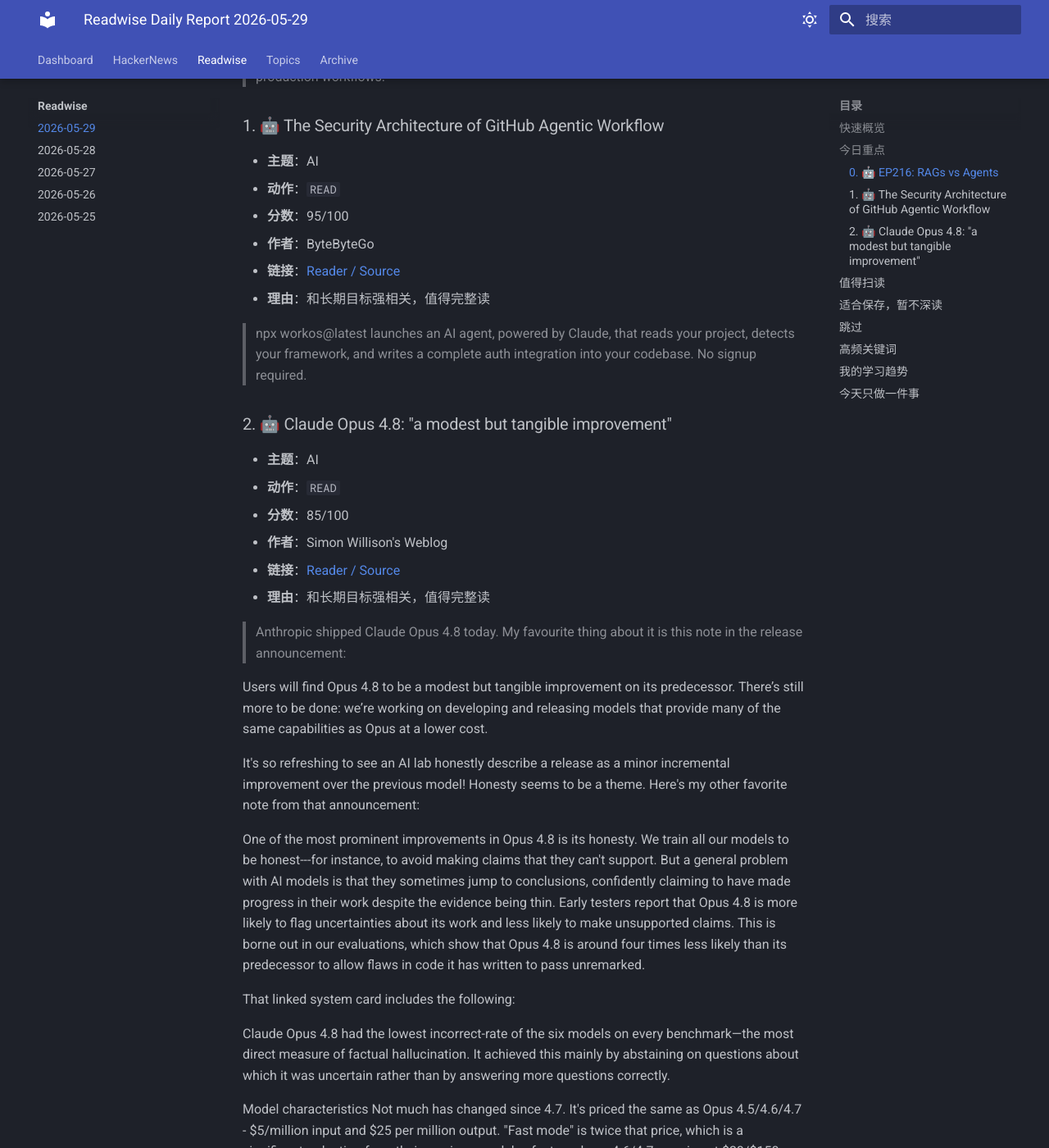
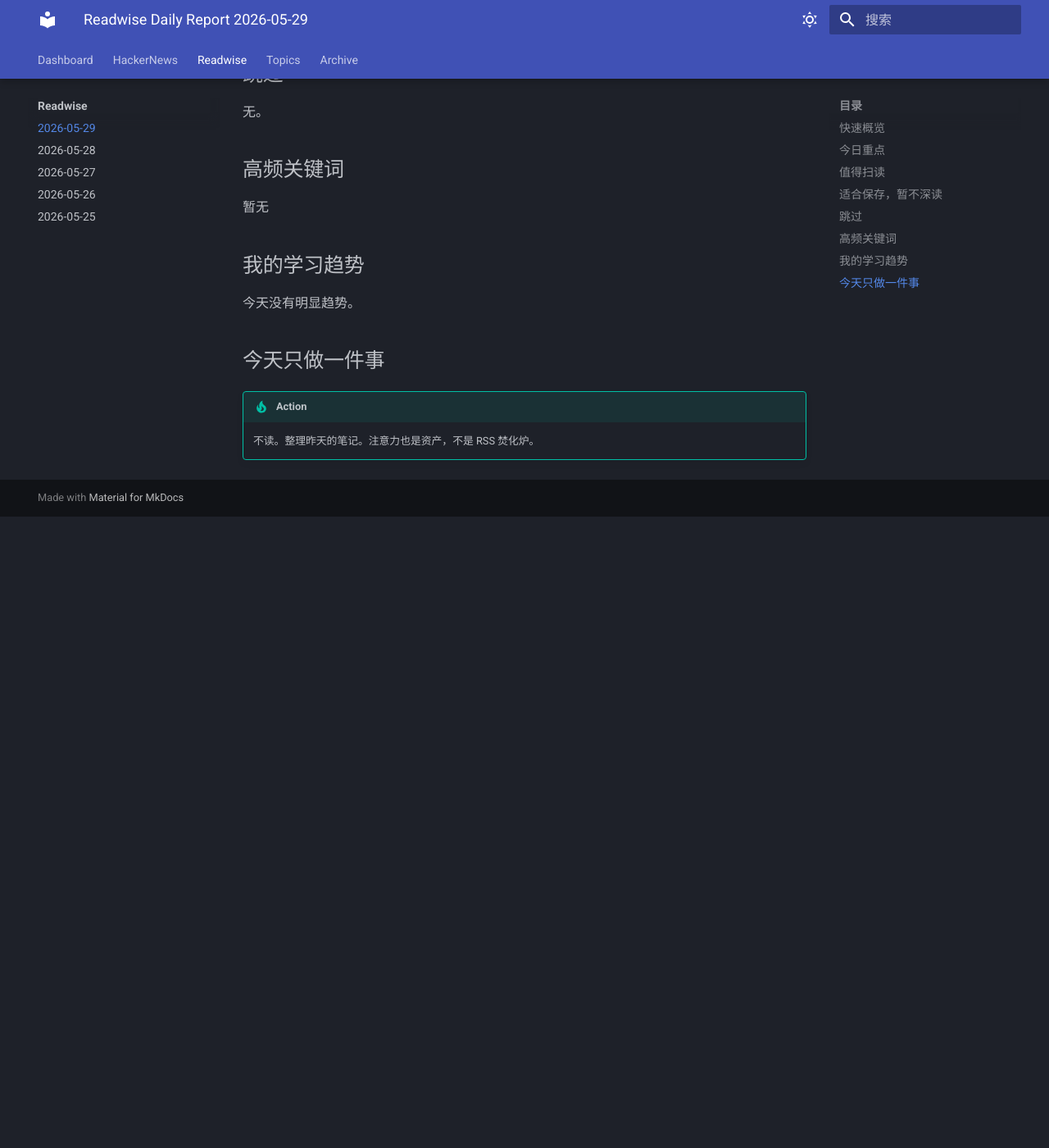
Before and after one commit to mxggle/readwise-reports, an MkDocs documentation site: the page built from docs/readwise/2026-05-29.md, in a window 1280 px wide and 1400 px high, scrolled down 960 px. Shown: the whole window at 82% size. Built offline with MkDocs 1.6.1 and Material for MkDocs 9.7.7, drawn with Linux system fonts in a browser that asks for light colours; after the commit the page ends 1590 px from its top, so only the background shows below that; some of the changed text lies outside the part shown.

Commit message:
chore: generate reports 2026-05-29

```diff
--- a/docs/readwise/2026-05-29.md
+++ b/docs/readwise/2026-05-29.md
@@ -1,7 +1,7 @@
 ---
 title: Readwise Daily Report 2026-05-29
 date: 2026-05-29
-summary: "今天的高价值内容集中在 AI、Career。最值得优先处理的是《EP216: RAGs vs Agents》。整体建议是少追新闻，多沉淀能服务求职、英语/日语学习和 AI 工程实践的材料。今天只做一件事：读完 Top 1，并写下一个可执行行动。"
+summary: "今天的高价值内容集中在 阅读。最值得优先处理的是《暂无高质量内容》。整体建议是少追新闻，多沉淀能服务求职、英语/日语学习和 AI 工程实践的材料。今天只做一件事：读完 Top 1，并写下一个可执行行动。"
 tags:
   - Readwise
   - Daily
@@ -10,7 +10,7 @@
 # Readwise Daily｜2026-05-29
 
 !!! summary "今日结论"
-    今天的高价值内容集中在 AI、Career。最值得优先处理的是《EP216: RAGs vs Agents》。整体建议是少追新闻，多沉淀能服务求职、英语/日语学习和 AI 工程实践的材料。今天只做一件事：读完 Top 1，并写下一个可执行行动。
+    今天的高价值内容集中在 阅读。最值得优先处理的是《暂无高质量内容》。整体建议是少追新闻，多沉淀能服务求职、英语/日语学习和 AI 工程实践的材料。今天只做一件事：读完 Top 1，并写下一个可执行行动。
 
 ## 快速概览
 
@@ -18,102 +18,51 @@
 
 -   :material-inbox-arrow-down: **输入**
 
-    18 条新增/更新内容
+    0 条新增/更新内容
 
 -   :material-star-four-points: **值得读**
 
-    3 条 S 级，5 条可扫读
+    0 条 S 级，0 条可扫读
 
 -   :material-tag-multiple: **主题分布**
 
-    AI: 14 · Career: 1 · Programming: 1 · Other: 2
+
 
 -   :material-clock-outline: **窗口**
 
-    2026-05-28T01:27:29.427Z → 2026-05-29T01:27:29.427Z
+    2026-05-28T01:31:03.619Z → 2026-05-29T01:31:03.619Z
 
 </div>
 
 ## 今日重点
 
-### 0. 🤖 EP216: RAGs vs Agents
-
-- **主题**：AI
-- **动作**：`READ`
-- **分数**：95/100
-- **作者**：ByteByteGo
-- **链接**：[Reader / Source](https://read.readwise.io/read/01ksar8xdk96a3maghe017c5yg)
-- **理由**：和长期目标强相关，值得完整读
-
-> We’re launching a new 2 day intensive, cohort based course called Build with Claude Code, taught by John Kim, who has trained hundreds of engineers at Meta to use Claude Code in real production workflows.
-
-### 1. 🤖 The Security Architecture of GitHub Agentic Workflow
-
-- **主题**：AI
-- **动作**：`READ`
-- **分数**：95/100
-- **作者**：ByteByteGo
-- **链接**：[Reader / Source](https://read.readwise.io/read/01kpns746fqz6ms7xq586pff0f)
-- **理由**：和长期目标强相关，值得完整读
-
-> npx workos@latest launches an AI agent, powered by Claude, that reads your project, detects your framework, and writes a complete auth integration into your codebase. No signup required.
-
-### 2. 🤖 Claude Opus 4.8: "a modest but tangible improvement"
-
-- **主题**：AI
-- **动作**：`READ`
-- **分数**：85/100
-- **作者**：Simon Willison's Weblog
-- **链接**：[Reader / Source](https://read.readwise.io/read/01ksrgsmfnhq48xjgecjjqeqft)
-- **理由**：和长期目标强相关，值得完整读
-
-> Anthropic shipped Claude Opus 4.8 today. My favourite thing about it is this note in the release announcement:
-
-Users will find Opus 4.8 to be a modest but tangible improvement on its predecessor. There’s still more to be done: we’re working on developing and releasing models that provide many of the same capabilities as Opus at a lower cost.
-
-It's so refreshing to see an AI lab honestly describe a release as a minor incremental improvement over the previous model!
-Honesty seems to be a theme. Here's my other favorite note from that announcement:
-
-One of the most prominent improvements in Opus 4.8 is its honesty. We train all our models to be honest---for instance, to avoid making claims that they can't support. But a general problem with AI models is that they sometimes jump to conclusions, confidently claiming to have made progress in their work despite the evidence being thin. Early testers report that Opus 4.8 is more likely to flag uncertainties about its work and less likely to make unsupported claims. This is borne out in our evaluations, which show that Opus 4.8 is around four times less likely than its predecessor to allow flaws in code it has written to pass unremarked.
-
-That linked system card includes the following:
-
-Claude Opus 4.8 had the lowest incorrect-rate of the six models on every benchmark—the most direct measure of factual hallucination. It achieved this mainly by abstaining on questions about which it was uncertain rather than by answering more questions correctly.
-
-Model characteristics
-Not much has changed since 4.7.
-It's priced the same as Opus 4.5/4.6/4.7 - $5/million input and $25 per million output. "Fast mode" is twice that price, which is a significant reduction from their previous models - fast mode on 4.6/4.7 remains at $30/$150. Note that fast mode is only available to organizations that are part of the research preview, "Contact your account manager to request access".
-Both the reliable knowledge cutoff and the training data cut...
+今天没有明显 S 级内容。很好，少读点垃圾也是进步。
 
 
 ## 值得扫读
 
-- **[AI] [Anthropic debuts Claude Opus 4.8, raises $65B](https://read.readwise.io/read/01ksrghqvqamcc1dxxzvqekt4z)**：有信息量，但不用深读
-- **[AI] [RAG vs. Graph RAG vs. Agentic RAG](https://read.readwise.io/read/01ksrbpqmg5mp504thwj00w2b2)**：有信息量，但不用深读
-- **[Career] [The Age of Async Agents — Cognition's Walden Yan & OpenInspect's Cole Murray](https://read.readwise.io/read/01ksqybc5034af475esy2s7r1y)**：有信息量，但不用深读
-- **[AI] [Tesla is building an Optimus Robot Factory](https://read.readwise.io/read/01ksqh6k6trcdyjnzmkk6d61f8)**：有信息量，但不用深读
-- **[AI] [I signed up for another SaaS](https://read.readwise.io/read/01ksqbnkewxjw82vvfrx5w9bmj)**：有信息量，但不用深读
+无。
+
 
 ## 适合保存，暂不深读
 
-- **[AI] [Hacker News x AI newsletter - issue #34](https://read.readwise.io/read/01ksqdbqe0ba6ryv8xhrj5tf51)**：未来特定场景可能有用
-- **[Other] [Navalmanack: The Almanack of Naval Ravikant and more](https://read.readwise.io/read/01ksqwszmtm456xjvbt0sc1ezb)**：未来特定场景可能有用
-- **[Other] [Must-Know Failure Modes in Distributed Systems](https://read.readwise.io/read/01ksqqq0e554caqewxa9vrnm6t)**：未来特定场景可能有用
+无。
+
 
 ## 跳过
 
-- Anthropic's run-rate revenue hits $47 billion：信息密度或相关性偏低
-- GBrain.：信息密度或相关性偏低
+无。
+
 
 ## 高频关键词
 
-`opus` · `claude` · `more` · `about` · `models` · `new` · `code` · `its` · `most` · `than` · `cognition` · `agents`
+暂无
 
 ## 我的学习趋势
 
-今天的高信号内容主要集中在 **AI**。建议继续把阅读沉淀到可执行项目、求职表达或语言学习材料里，而不是只收藏链接。
+今天没有明显趋势。
 
 ## 今天只做一件事
 
 !!! tip "Action"
-    读完 **EP216: RAGs vs Agents**，并写下 3 行可执行笔记：它说明了什么、和我有什么关系、下一步做什么。
+    不读。整理昨天的笔记。注意力也是资产，不是 RSS 焚化炉。
```
Also changed, not shown: docs/hn/2026-05-29.md (+35 -33 lines), docs/index.md (+1 -1 lines), docs/readwise/index.md (+2 -2 lines).
